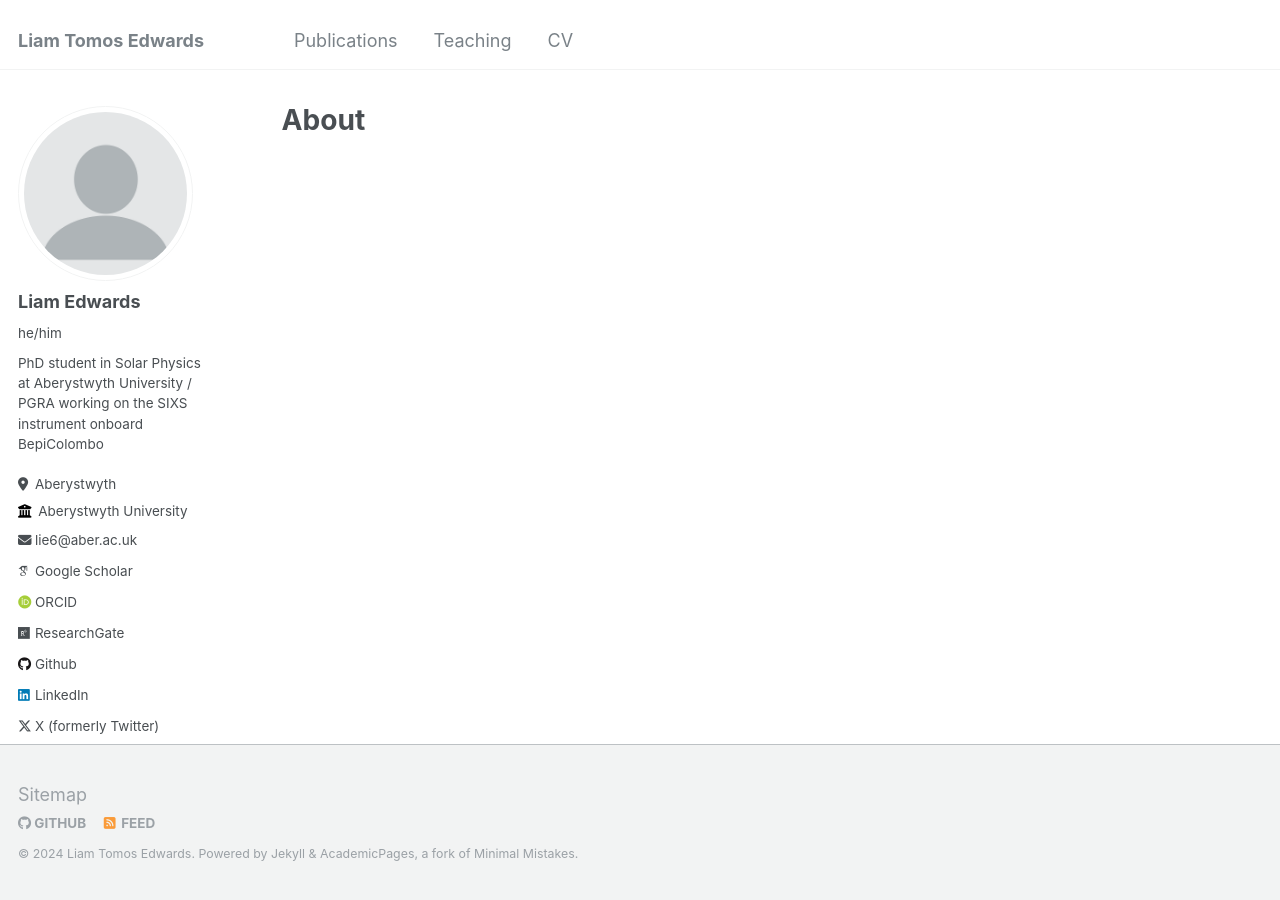
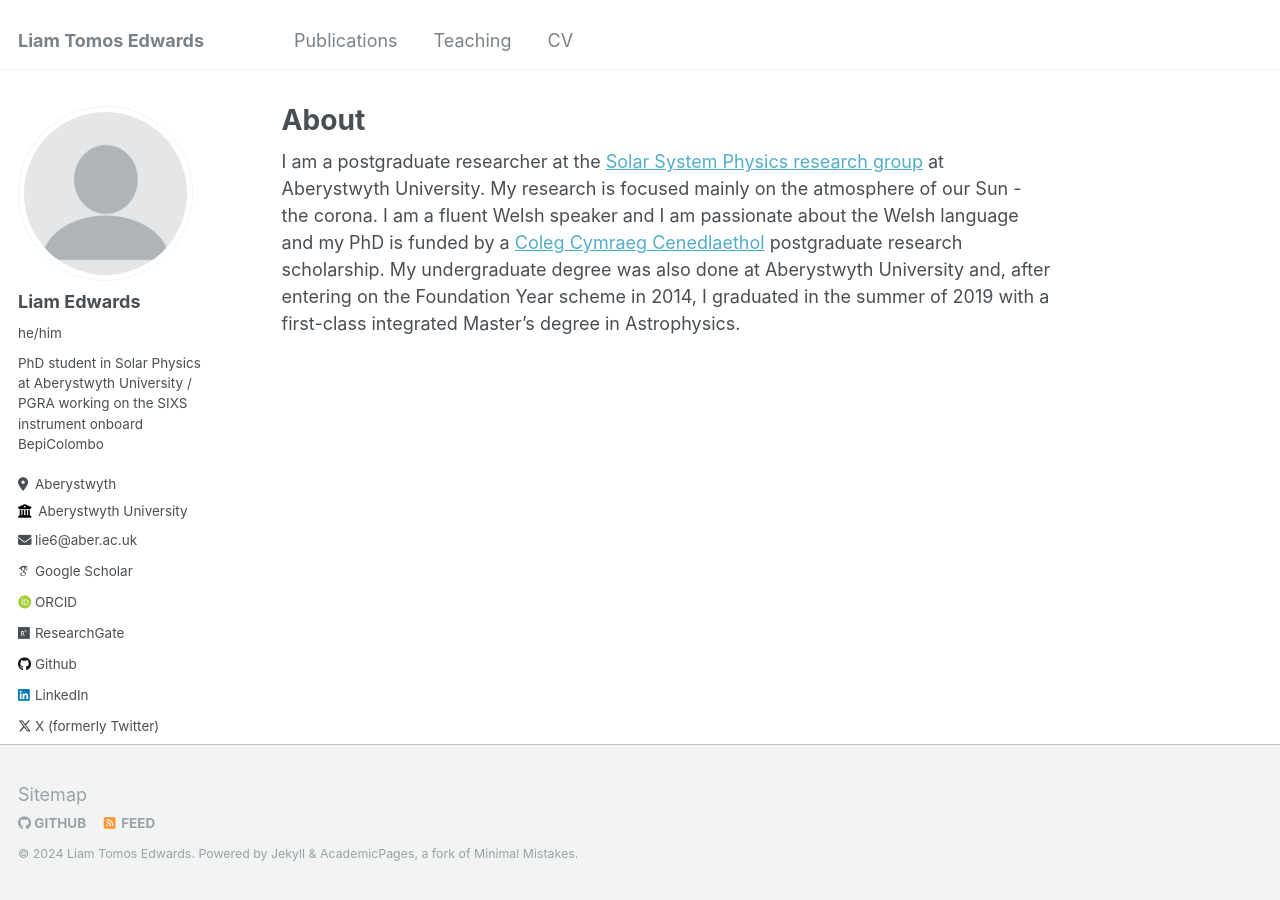
Before and after one commit to liamtomosedwards/liamtomosedwards.github.io, a Jekyll site: the page built from _pages/about.md, in a window 1280 px wide. Built offline with Jekyll 4.4.1, drawn with Linux system fonts in a browser that asks for light colours; some web fonts are replaced.

Commit message:
Edited About Me

```diff
--- a/_pages/about.md
+++ b/_pages/about.md
@@ -6,3 +6,5 @@
   - /about/
   - /about.html
 ---
+
+I am a postgraduate researcher at the <a href="https://solarphysics.aber.ac.uk/" target="_blank">Solar System Physics research group</a> at Aberystwyth University. My research is focused mainly on the atmosphere of our Sun - the corona. I am a fluent Welsh speaker and I am passionate about the Welsh language and my PhD is funded by a <a href="https://www.colegcymraeg.ac.uk/cy/" target="_blank">Coleg Cymraeg Cenedlaethol</a> postgraduate research scholarship. My undergraduate degree was also done at Aberystwyth University and, after entering on the Foundation Year scheme in 2014, I graduated in the summer of 2019 with a first-class integrated Master's degree in Astrophysics.
```
Also changed, not shown: 1 other file.
